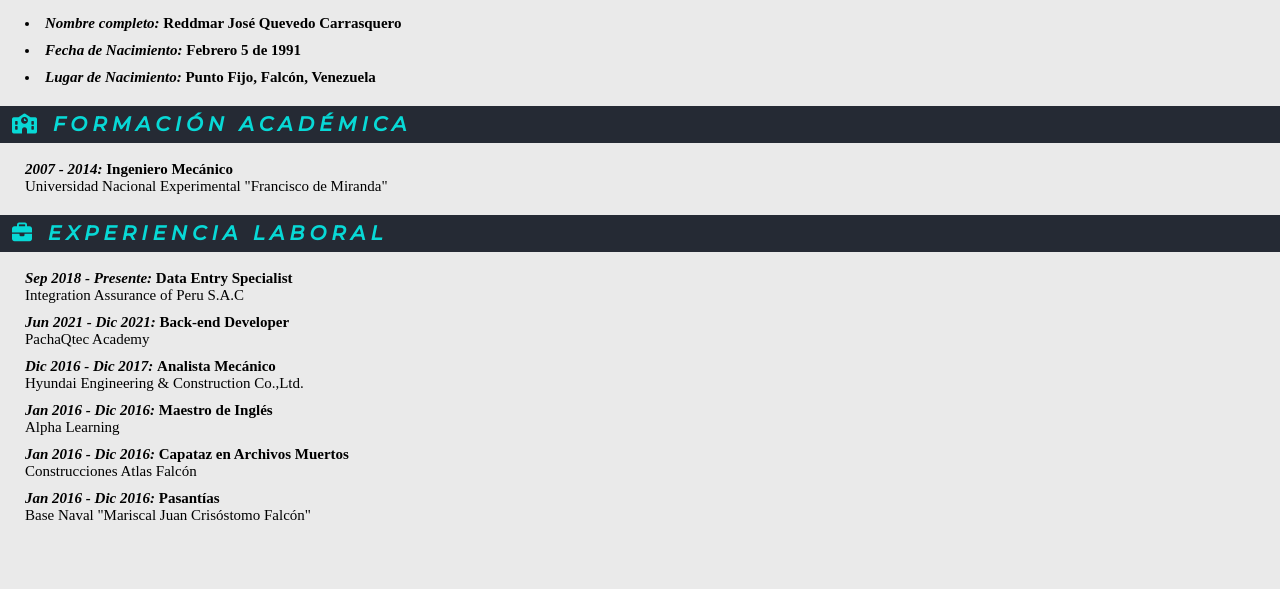
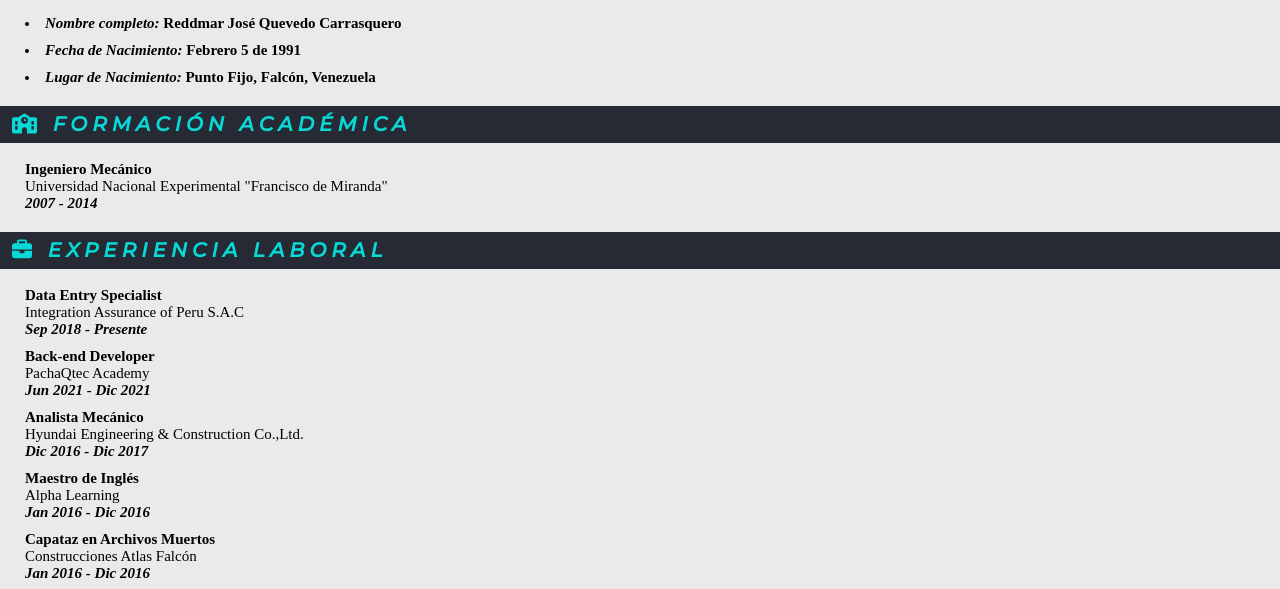
Before and after one commit to Akaidmaru/reddmar_cv, a plain HTML site: page index.html in a window 1280 px wide. Shown: the part 548-1137 px from the top of the page. Drawn offline with Linux system fonts and the light colour scheme.

Commit message:
refactor: position changes for dates, now they are after the Title and Workplace.

```diff
--- a/index.html
+++ b/index.html
@@ -38,9 +38,9 @@
             <h2 class="sub-title"><i class="fa-solid fa-school fa-beat"></i> FORMACIÓN ACADÉMICA</h2>
             <ul type="none">
                 <li>
-                    <span><b>2007 - 2014: </b></span>
                     <span>Ingeniero Mecánico</span>
                     <p>Universidad Nacional Experimental "Francisco de Miranda"</p>
+                    <span><b>2007 - 2014</b></span>
                 </li>
             </ul>
         </section>
@@ -50,34 +50,34 @@
         </section>
         <ul class='last-ul' type="none">
             <li>
-                <span><b>Sep 2018 - Presente: </b></span>
                 <span>Data Entry Specialist</span>
                 <p>Integration Assurance of Peru S.A.C</p>
+                <span><b>Sep 2018 - Presente</b></span>
             </li>
             <li>
-                <span><b>Jun 2021 - Dic 2021: </b></span>
-                <span> Back-end Developer</span>
+                <span>Back-end Developer</span>
                 <p>PachaQtec Academy</p>
+                <span><b>Jun 2021 - Dic 2021</b></span>
             </li>
             <li>
-                <span><b>Dic 2016 - Dic 2017: </b></span>
                 <span>Analista Mecánico</span>
                 <p>Hyundai Engineering & Construction Co.,Ltd.</p>
+                <span><b>Dic 2016 - Dic 2017</b></span>
             </li>
             <li>
-                <span><b>Jan 2016 - Dic 2016: </b></span>
                 <span>Maestro de Inglés</span>
                 <p>Alpha Learning</p>
+                <span><b>Jan 2016 - Dic 2016</b></span>
             </li>
             <li>
-                <span><b>Jan 2016 - Dic 2016: </b></span>
                 <span>Capataz en Archivos Muertos</span>
                 <p>Construcciones Atlas Falcón</p>
+                <span><b>Jan 2016 - Dic 2016</b></span>
             </li>
             <li>
-                <span><b>Jan 2016 - Dic 2016: </b></span>
                 <span>Pasantías</span>
                 <p>Base Naval "Mariscal Juan Crisóstomo Falcón"</p>
+                <span><b>Jan 2016 - Dic 2016</b></span>
             </li>
         </ul>
 
```
